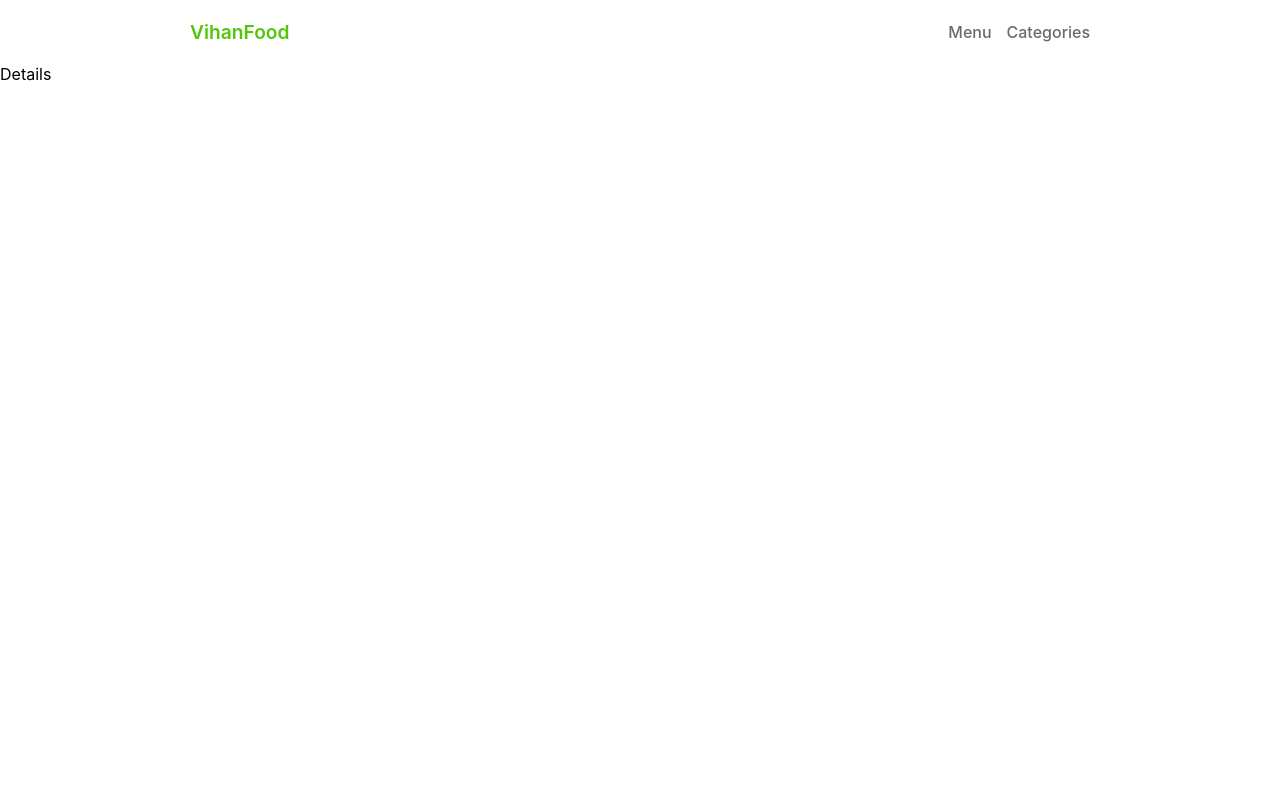
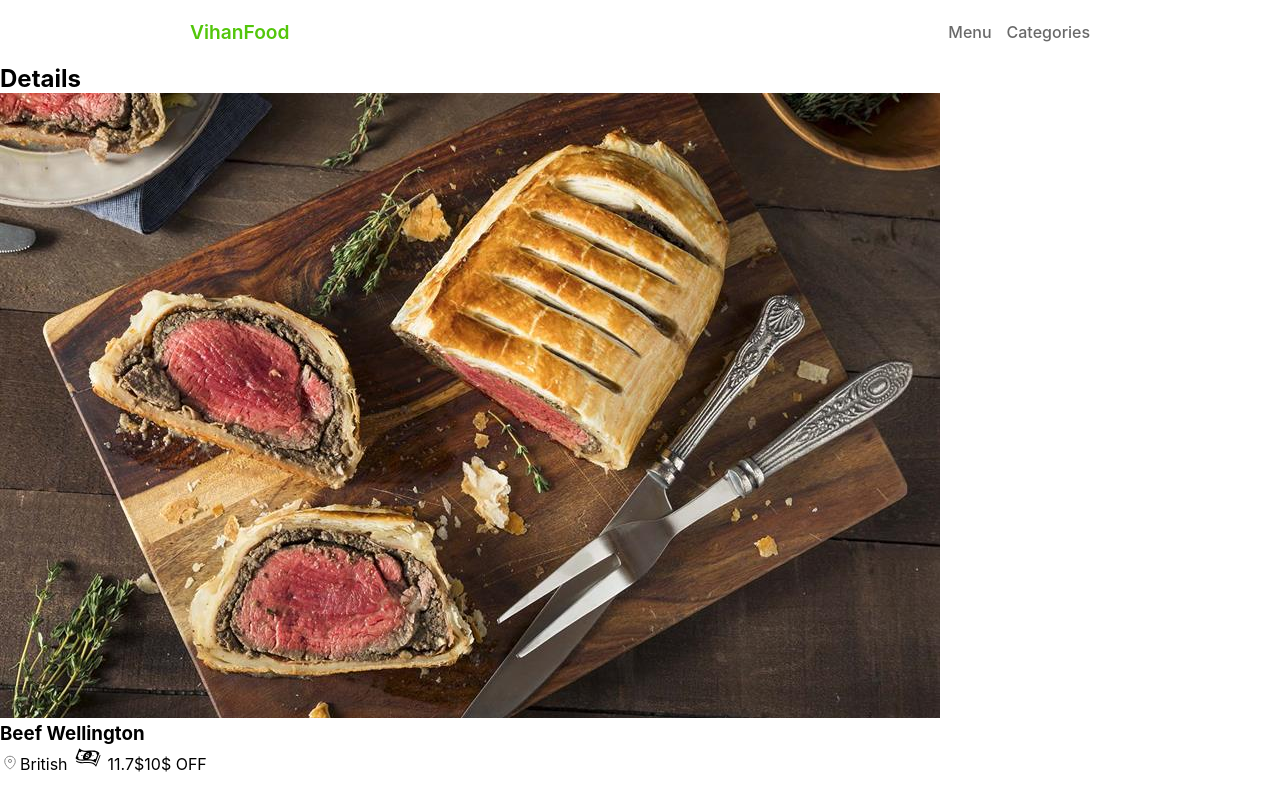
Before and after one commit to shararesadeghi/restaurant-page-with-next, a Next.js app in the folder project/: page /menu/1 in a window 1280 px wide. Shown: the top 800 px of the page. Built offline with nearby package versions, Linux system fonts and the light colour scheme; data requests are answered from the project's data file.

Commit message:
some parts of detailspage completed

```diff
--- a/project/components/modules/Card.js
+++ b/project/components/modules/Card.js
@@ -14,7 +14,7 @@
                 <h4>{name}</h4>
                 <div>
                     <Location/>
-                    {details[0].cuisine}
+                    {details[0].Cuisine}
                 </div>
             </div>
             <div className={styles.price}>
--- /dev/null
+++ b/project/components/templates/DetailsPage.js
@@ -0,0 +1,36 @@
+import React from 'react';
+import Location from '../icons/Location';
+import Dollar from '../icons/Dollar';
+import styles from './DetailsPage.module.css'
+
+const DetailsPage = (props) => {
+    const {id, name, price, discount, introduction, details, ingredients, recipe} = props;
+    return (
+        <div className={styles.container}>
+            <h2>Details</h2>
+            <div className={styles.subContainer}>
+                <div className={styles.banner}>
+                    <img src={`/images/${id}.jpeg`} alt={name}/>
+                    <div>
+                        <h3>{name}</h3>
+                        <span className={styles.location}>
+                            <Location/>
+                            {details[0].Cuisine}
+                        </span>
+                        <span className={styles.price}>
+                            <Dollar/>
+                            {discount ? (price * (100 - discount) / 100) : price}$
+                        </span>
+                        {discount ? (
+                            <span className={styles.discount}>{discount}$ OFF</span>
+                        ) : null}
+                    </div>
+
+                </div>
+            </div>
+
+        </div>
+    );
+};
+
+export default DetailsPage;
--- a/project/pages/menu/[id].js
+++ b/project/pages/menu/[id].js
@@ -1,5 +1,6 @@
 import React from 'react';
 import {useRouter} from 'next/router';
+import DetailsPage from '../../components/templates/DetailsPage';
 
 const Details = ({data}) => {
     const router = useRouter();
@@ -8,9 +9,7 @@
         return <h2>Loading Page...</h2>
     }
     return (
-        <div>
-           Details
-        </div>
+        <DetailsPage {...data}/>
     );
 };
 
```
Also changed, not shown: project/components/templates/DetailsPage.module.css (added).
